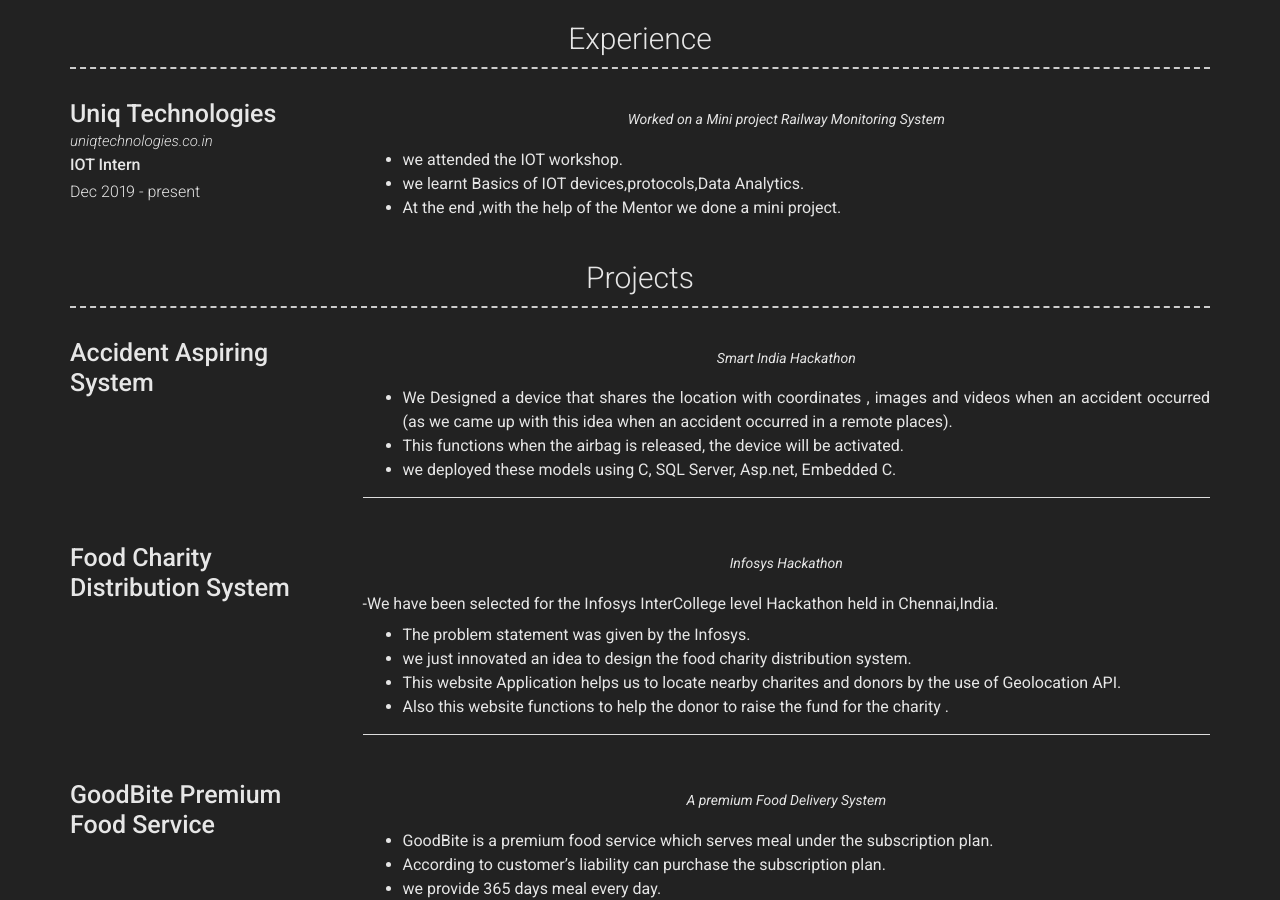
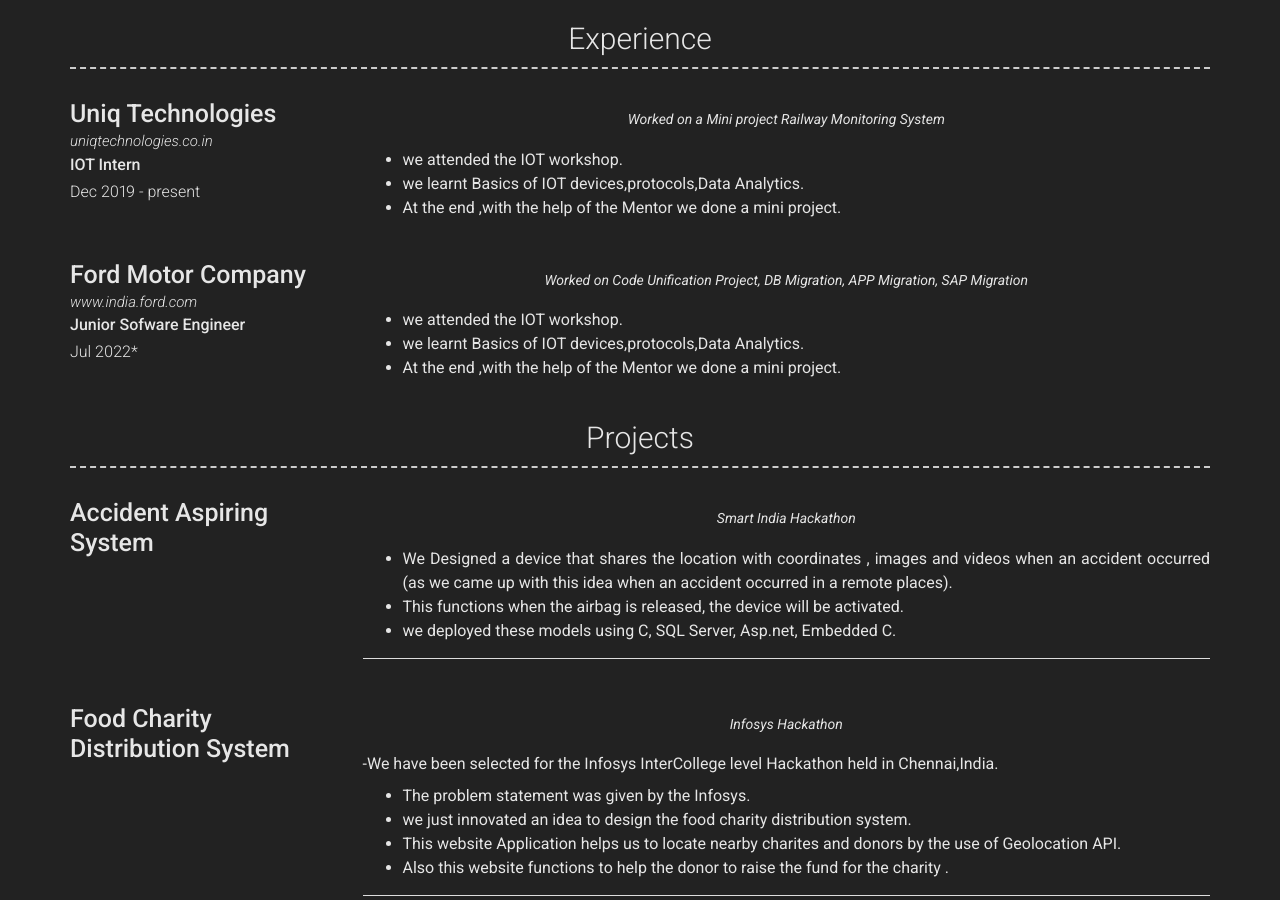
Before and after one commit to paramesh-org/paramesh-org.github.io, a Jekyll site: the page built from index.md, in a window 1280 px wide and 900 px high, scrolled down 780 px. Built offline with Jekyll 4.4.1, drawn with Linux system fonts in a browser that asks for light colours; nearby versions of some CDN libraries.

Commit message:
Update experience.yml

```diff
--- a/_data/experience.yml
+++ b/_data/experience.yml
@@ -10,3 +10,17 @@
           - we attended the IOT workshop.
           - we learnt Basics of IOT devices,protocols,Data Analytics.
           -  At the end ,with the help of the Mentor we done a mini project.
+
+
+# Experience template
+- layout: left
+  company: Ford Motor Company
+  link: www.india.ford.com
+  job_title: Junior Sofware Engineer
+  dates: Jul 2022*
+  quote: >
+   Worked on Code Unification Project, DB Migration, APP Migration, SAP Migration
+  description: | # this will include new lines to allow paragraphs
+          - we attended the IOT workshop.
+          - we learnt Basics of IOT devices,protocols,Data Analytics.
+          -  At the end ,with the help of the Mentor we done a mini project.
```
